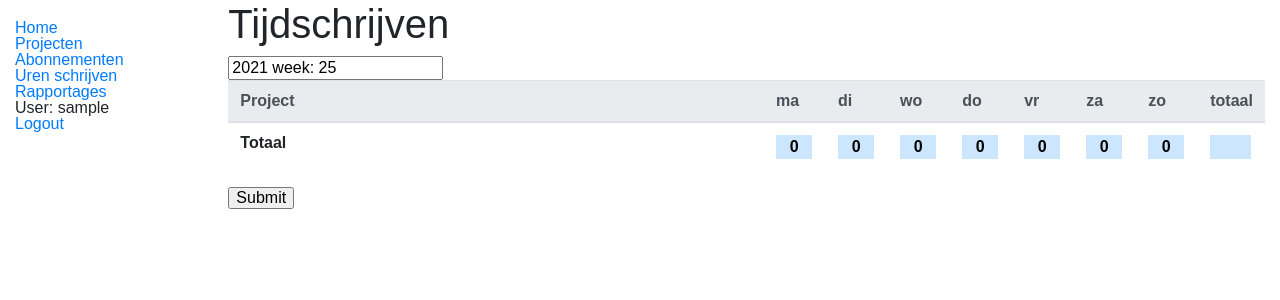
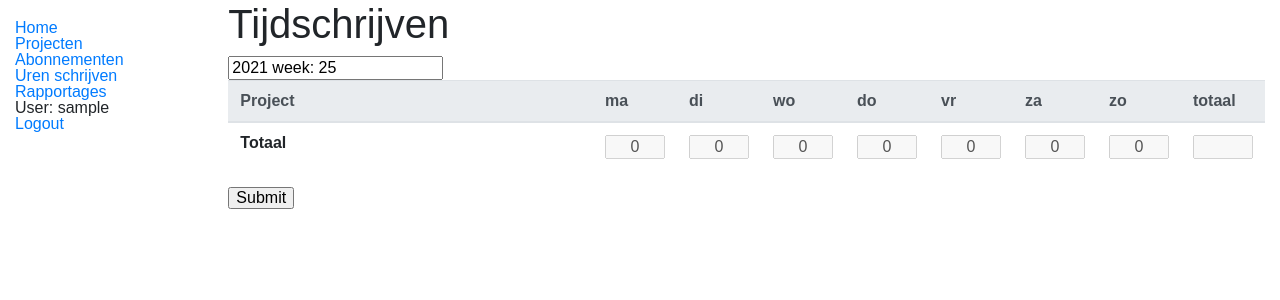
Before and after one commit to Arjan-He/timefox, a Django app: page /tijdschrijven/urenschrijven in a window 1280 px wide. Shown: the top 300 px of the page. Run offline with Django 3.2, Linux system fonts and the light colour scheme; the visitor is signed in with stand-in values (Sample User, id 1); data comes from the database, SQL or seed files in the repository; data that the repository does not hold is empty; some libraries are stand-ins or nearby versions.

Commit message:
nieuwe opmaak tijdschrijftabel

```diff
--- a/tijdschrijven/static/css/styles.css
+++ b/tijdschrijven/static/css/styles.css
@@ -25,77 +25,78 @@ a object{
 
 /* TIMEWRITETABLE */
 
+.ts-tablediv{
+    overflow-x:auto;
+    width: 70%;
+    margin:0 auto;
+}
+
 /* input number, get rid of arrows
    Firefox */
-  input[type=number] {
+   input[type=number] {
     -moz-appearance: textfield;
   }
 
-  .ts-tablediv{
-      overflow-x:auto;
-  }
+.ts-tableProjecten {
+    border-collapse: collapse;
+    margin: 25px 0;
+    font-size: 0.9em;
+    font-family: sans-serif;
+    min-width: 400px;
+    box-shadow: 0 0 20px rgba(0, 0, 0, 0.15);
+}
 
-  .ts-tabletimefox {
-    width: 100%;
-    border-collapse: collapse;
-  }
+.ts-groeptitle{
+    text-transform: uppercase;
+}
 
+.ts-tableProjecten thead tr {
+    background-color: #009879;
+    color: #ffffff;
+    text-align: center;
+}
 
-  .ts-tabletimefox thead tr {
-      border-bottom: 1px solid #66b3ff;
-      background-color: #cce6ff;
-  }
+.ts-tableProjecten th,
+.ts-tableProjecten td {
+    padding: 12px 15px;
+}
 
-  .ts-tabletimefox tfoot tr {
-      border-top: 1px solid #66b3ff;
-      background-color: #cce6ff;
-  }
+.ts-tableProjecten tbody tr {
+    border-bottom: 1px solid #dddddd;
+}
 
-  .ts-headtitle{
-      width:52%;
-      text-align: left;
-  }
+.ts-tableProjecten tbody tr:nth-of-type(even) {
+    background-color: #f3f3f3;
+}
 
+.ts-tableProjecten tbody tr:last-of-type {
+    border-bottom: 2px solid #009879;
+}
 
-  .ts-headdow, .ts-headtotaal{
-      width:6%;
-  }
+.ts-tableProjecten tbody tr.active-row {
+    font-weight: bold;
+    color: #009879;
+}
 
-  .ts-rijactiviteit{
-      display:none;
-  }
+.ts-urenvak{
+    width:60px;
+    text-align: center;
+}
 
-  .ts-groeptitle{
-      text-transform: uppercase;
-  }
+.ts-totaal {
+    outline: none !important;
+    background-color: transparent;
+    box-shadow: none;
+    border:0;
+}
 
-  .ts-projecttitle{
-      font-weight:600;
-      text-indent:20px;
-      border-bottom: 1px solid #f2f2f2;
-  }
-  .ts-activiteittitel {
-      text-indent:40px;
-  }
+.ts-headtitle{
+    width:45%;
+    text-align: left;
+}
 
-  .ts-gridcell{
-      border: 1px solid #a6a6a6;
-  }
-
-  .ts-urenvak{
-      width:95%;
-      height:24px;
-      text-align: center;
-      outline: none !important;
-      background-color: #fff;
-      box-shadow: none;
-      border:0;
-  }
-
-  .ts-dagtotaal, .ts-eindtotaal{
-      color: black;
-      background-color: #cce6ff;
-      font-weight: 600;
-  }
+.ts-rijactiviteit{
+    display:none;
+}
 
   /* TIMEWRITETABLE */
```
